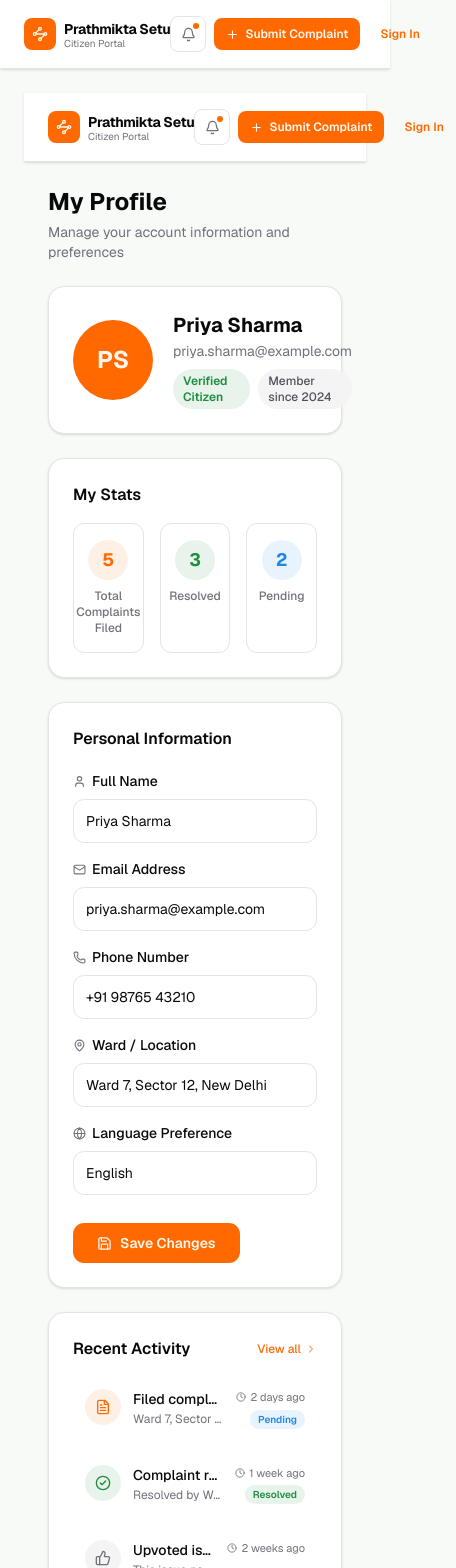
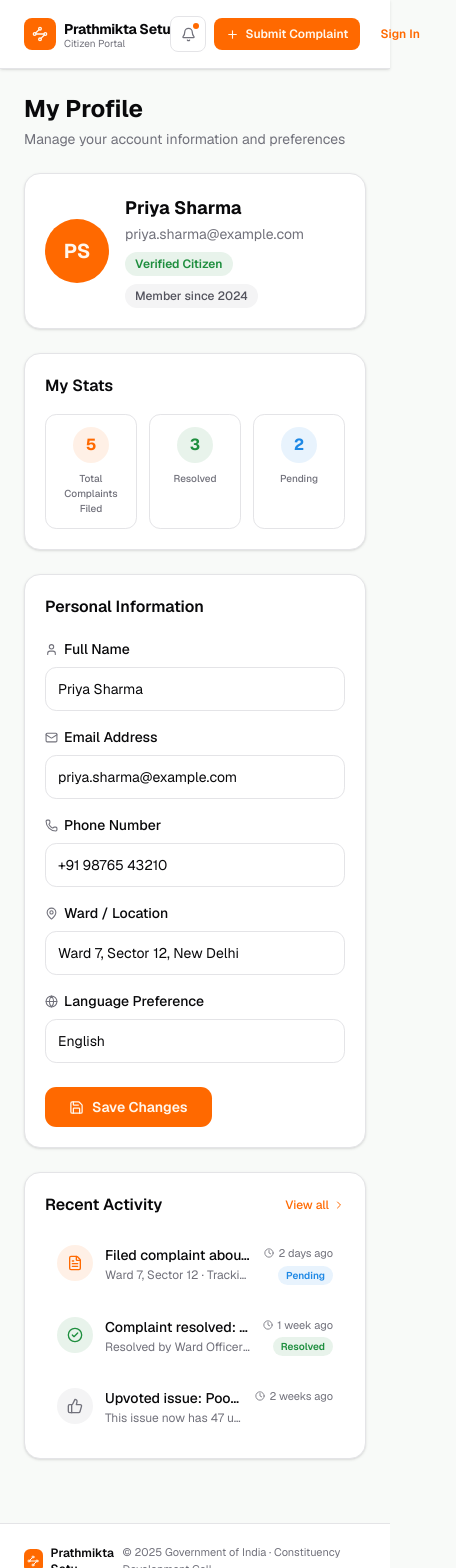
Before and after one commit to SoldierBoyJd/PrathmiktaSetu, a Next.js app in the folder frontend/: page /citizen/profile in a window 390 px wide. Shown: the top 1568 px of the page, 456 px wide, since content can reach past the window. Built offline with nearby package versions, Linux system fonts and the light colour scheme.

Commit message:
fix: adjust grid layout for citizen profile and submit pages for better responsiveness

```diff
--- a/frontend/app/citizen/profile/page.tsx
+++ b/frontend/app/citizen/profile/page.tsx
@@ -1,7 +1,12 @@
 "use client";
 
+/**
+ * /citizen/profile
+ * Wrapped by CitizenLayout from app/citizen/layout.tsx.
+ * Must NOT import or use CitizenLayout itself.
+ */
+
 import { useState } from "react";
-import CitizenLayout from "@/components/layout/CitizenLayout";
 import {
   User, Mail, Phone, MapPin, Globe, FileText, CheckCircle2,
   Clock, ThumbsUp, ChevronRight, Save,
@@ -9,9 +14,9 @@ import {
 import { toast } from "sonner";
 
 const STATS = [
-  { label: "Total Complaints Filed", value: 5, color: "text-[#ff6900]", bg: "bg-[#ff6900]/10" },
-  { label: "Resolved", value: 3, color: "text-[#1E8E3E]", bg: "bg-[#1E8E3E]/10" },
-  { label: "Pending", value: 2, color: "text-[#1E88E5]", bg: "bg-[#1E88E5]/10" },
+  { label: "Total Complaints Filed", value: 5, color: "text-[#ff6900]",  bg: "bg-[#ff6900]/10" },
+  { label: "Resolved",               value: 3, color: "text-[#1E8E3E]", bg: "bg-[#1E8E3E]/10" },
+  { label: "Pending",                value: 2, color: "text-[#1E88E5]", bg: "bg-[#1E88E5]/10" },
 ];
 
 const RECENT_ACTIVITY = [
@@ -57,12 +62,7 @@ export default function CitizenProfilePage() {
   const [language, setLanguage] = useState("English");
   const [saving, setSaving] = useState(false);
 
-  const initials = fullName
-    .split(" ")
-    .map((n) => n[0])
-    .join("")
-    .slice(0, 2)
-    .toUpperCase();
+  const initials = fullName.split(" ").map((n) => n[0]).join("").slice(0, 2).toUpperCase();
 
   const handleSave = async () => {
     setSaving(true);
@@ -72,25 +72,22 @@ export default function CitizenProfilePage() {
   };
 
   return (
-    <CitizenLayout>
     <div className="max-w-3xl mx-auto flex flex-col gap-6">
       {/* Page header */}
       <div>
         <h1 className="font-bold text-2xl text-zinc-950 mb-1">My Profile</h1>
-          <p className="text-[#71717b] text-sm">
-            Manage your account information and preferences
-          </p>
+        <p className="text-[#71717b] text-sm">Manage your account information and preferences</p>
       </div>
 
       {/* Avatar card */}
-        <div className="bg-white rounded-2xl border border-zinc-200 shadow-sm p-6 flex items-center gap-5">
-          <div className="size-20 rounded-full bg-[#ff6900] flex items-center justify-center shrink-0">
-            <span className="text-orange-50 font-bold text-2xl">{initials}</span>
+      <div className="bg-white rounded-2xl border border-zinc-200 shadow-sm p-5 sm:p-6 flex items-center gap-4 sm:gap-5">
+        <div className="size-16 sm:size-20 rounded-full bg-[#ff6900] flex items-center justify-center shrink-0">
+          <span className="text-orange-50 font-bold text-xl sm:text-2xl">{initials}</span>
         </div>
         <div>
-            <h2 className="font-bold text-xl text-zinc-950">{fullName}</h2>
+          <h2 className="font-bold text-lg sm:text-xl text-zinc-950">{fullName}</h2>
           <p className="text-[#71717b] text-sm mt-0.5">{email}</p>
-            <div className="flex items-center gap-2 mt-2">
+          <div className="flex items-center gap-2 mt-2 flex-wrap">
             <span className="rounded-full bg-[#1E8E3E]/10 text-[#1E8E3E] text-xs font-semibold px-2.5 py-1">
               Verified Citizen
             </span>
@@ -102,32 +99,31 @@ export default function CitizenProfilePage() {
       </div>
 
       {/* My Stats */}
-        <div className="bg-white rounded-2xl border border-zinc-200 shadow-sm p-6">
+      <div className="bg-white rounded-2xl border border-zinc-200 shadow-sm p-5 sm:p-6">
         <h3 className="font-semibold text-base text-zinc-950 mb-4">My Stats</h3>
-          <div className="grid grid-cols-3 gap-4">
+        <div className="grid grid-cols-3 gap-3 sm:gap-4">
           {STATS.map((s) => (
             <div
               key={s.label}
-                className="rounded-xl border border-zinc-200 p-4 flex flex-col items-center gap-1 text-center"
+              className="rounded-xl border border-zinc-200 p-3 sm:p-4 flex flex-col items-center gap-1 text-center"
             >
-                <div className={`size-10 rounded-full ${s.bg} flex items-center justify-center`}>
-                  <span className={`font-bold text-lg ${s.color}`}>{s.value}</span>
+              <div className={`size-9 sm:size-10 rounded-full ${s.bg} flex items-center justify-center`}>
+                <span className={`font-bold text-base sm:text-lg ${s.color}`}>{s.value}</span>
               </div>
-                <span className="text-xs text-[#71717b] font-medium mt-1">{s.label}</span>
+              <span className="text-[10px] sm:text-xs text-[#71717b] font-medium mt-1">{s.label}</span>
             </div>
           ))}
         </div>
       </div>
 
       {/* Profile form */}
-        <div className="bg-white rounded-2xl border border-zinc-200 shadow-sm p-6 flex flex-col gap-5">
+      <div className="bg-white rounded-2xl border border-zinc-200 shadow-sm p-5 sm:p-6 flex flex-col gap-5">
         <h3 className="font-semibold text-base text-zinc-950">Personal Information</h3>
 
         <div className="grid grid-cols-1 sm:grid-cols-2 gap-4">
           <div className="flex flex-col gap-2">
             <label className="font-medium text-sm text-zinc-950 flex items-center gap-1.5">
-                <User size={13} className="text-[#71717b]" />
-                Full Name
+              <User size={13} className="text-[#71717b]" /> Full Name
             </label>
             <input
               value={fullName}
@@ -137,8 +133,7 @@ export default function CitizenProfilePage() {
           </div>
           <div className="flex flex-col gap-2">
             <label className="font-medium text-sm text-zinc-950 flex items-center gap-1.5">
-                <Mail size={13} className="text-[#71717b]" />
-                Email Address
+              <Mail size={13} className="text-[#71717b]" /> Email Address
             </label>
             <input
               value={email}
@@ -149,8 +144,7 @@ export default function CitizenProfilePage() {
           </div>
           <div className="flex flex-col gap-2">
             <label className="font-medium text-sm text-zinc-950 flex items-center gap-1.5">
-                <Phone size={13} className="text-[#71717b]" />
-                Phone Number
+              <Phone size={13} className="text-[#71717b]" /> Phone Number
             </label>
             <input
               value={phone}
@@ -161,8 +155,7 @@ export default function CitizenProfilePage() {
           </div>
           <div className="flex flex-col gap-2">
             <label className="font-medium text-sm text-zinc-950 flex items-center gap-1.5">
-                <MapPin size={13} className="text-[#71717b]" />
-                Ward / Location
+              <MapPin size={13} className="text-[#71717b]" /> Ward / Location
             </label>
             <input
               value={ward}
@@ -173,8 +166,7 @@ export default function CitizenProfilePage() {
           </div>
           <div className="flex flex-col gap-2 sm:col-span-2">
             <label className="font-medium text-sm text-zinc-950 flex items-center gap-1.5">
-                <Globe size={13} className="text-[#71717b]" />
-                Language Preference
+              <Globe size={13} className="text-[#71717b]" /> Language Preference
             </label>
             <select
               value={language}
@@ -182,52 +174,42 @@ export default function CitizenProfilePage() {
               className="rounded-xl border border-zinc-200 px-3 h-11 text-sm focus:outline-none focus:ring-1 focus:ring-[#ff6900] bg-white appearance-none"
             >
               {LANGUAGES.map((l) => (
-                  <option key={l} value={l}>
-                    {l}
-                  </option>
+                <option key={l} value={l}>{l}</option>
               ))}
             </select>
           </div>
         </div>
 
-          <div className="pt-2">
+        <div className="pt-1">
           <button
             onClick={handleSave}
             disabled={saving}
             className="font-semibold rounded-xl bg-[#ff6900] hover:bg-orange-600 text-orange-50 text-sm px-6 py-2.5 flex items-center gap-2 transition-colors disabled:opacity-60"
           >
             {saving ? (
-                <>
-                  <div className="size-4 border-2 border-orange-200 border-t-white rounded-full animate-spin" />
-                  Saving…
-                </>
+              <><div className="size-4 border-2 border-orange-200 border-t-white rounded-full animate-spin" />Saving…</>
             ) : (
-                <>
-                  <Save size={15} />
-                  Save Changes
-                </>
+              <><Save size={15} />Save Changes</>
             )}
           </button>
         </div>
       </div>
 
       {/* Recent activity */}
-        <div className="bg-white rounded-2xl border border-zinc-200 shadow-sm p-6">
+      <div className="bg-white rounded-2xl border border-zinc-200 shadow-sm p-5 sm:p-6">
         <div className="flex items-center justify-between mb-4">
           <h3 className="font-semibold text-base text-zinc-950">Recent Activity</h3>
           <button className="text-xs text-[#ff6900] font-medium hover:underline flex items-center gap-1">
             View all <ChevronRight size={12} />
           </button>
         </div>
-          <div className="flex flex-col gap-3">
+        <div className="flex flex-col gap-2 sm:gap-3">
           {RECENT_ACTIVITY.map((item) => (
             <div
               key={item.id}
               className="flex items-start gap-3 p-3 rounded-xl hover:bg-zinc-50 transition-colors cursor-pointer"
             >
-                <div
-                  className={`size-9 rounded-full ${item.bg} flex items-center justify-center shrink-0`}
-                >
+              <div className={`size-9 rounded-full ${item.bg} flex items-center justify-center shrink-0`}>
                 {item.icon}
               </div>
               <div className="flex-1 min-w-0">
@@ -235,13 +217,11 @@ export default function CitizenProfilePage() {
                 <p className="text-[#71717b] text-xs mt-0.5 truncate">{item.subtitle}</p>
               </div>
               <div className="flex flex-col items-end gap-1 shrink-0">
-                  <span className="text-[11px] text-[#71717b] flex items-center gap-1">
+                <span className="text-[11px] text-[#71717b] flex items-center gap-1 whitespace-nowrap">
                   <Clock size={10} /> {item.time}
                 </span>
                 {item.badge && (
-                    <span
-                      className={`text-[10px] font-semibold px-2 py-0.5 rounded-full ${item.badgeColor}`}
-                    >
+                  <span className={`text-[10px] font-semibold px-2 py-0.5 rounded-full ${item.badgeColor}`}>
                     {item.badge}
                   </span>
                 )}
@@ -251,6 +231,5 @@ export default function CitizenProfilePage() {
         </div>
       </div>
     </div>
-    </CitizenLayout>
   );
 }
--- a/frontend/app/citizen/submit/page.tsx
+++ b/frontend/app/citizen/submit/page.tsx
@@ -28,9 +28,9 @@ export default function CitizenSubmitPage() {
         <p className="text-[#71717b] text-sm">Raise infrastructure issues &amp; local needs for your constituency</p>
       </div>
 
-      <div className="grid grid-cols-12 gap-6">
+      <div className="grid grid-cols-1 xl:grid-cols-12 gap-6">
         {/* Main form */}
-        <div className="col-span-8 flex flex-col gap-5">
+        <div className="col-span-full xl:col-span-8 flex flex-col gap-5">
           {/* Complaint Details */}
           <div className="bg-white rounded-2xl border border-zinc-200 shadow-sm p-6 flex flex-col gap-5">
             <div>
@@ -156,7 +156,7 @@ export default function CitizenSubmitPage() {
         </div>
 
         {/* Sidebar */}
-        <div className="col-span-4">
+        <div className="col-span-full xl:col-span-4">
           <div className="sticky top-20 flex flex-col gap-5">
             {/* AI Guidance */}
             <div className="bg-white rounded-2xl border border-zinc-200 shadow-sm p-5 flex flex-col gap-4">
```
Lines whose indentation alone changed are shown as unchanged.
